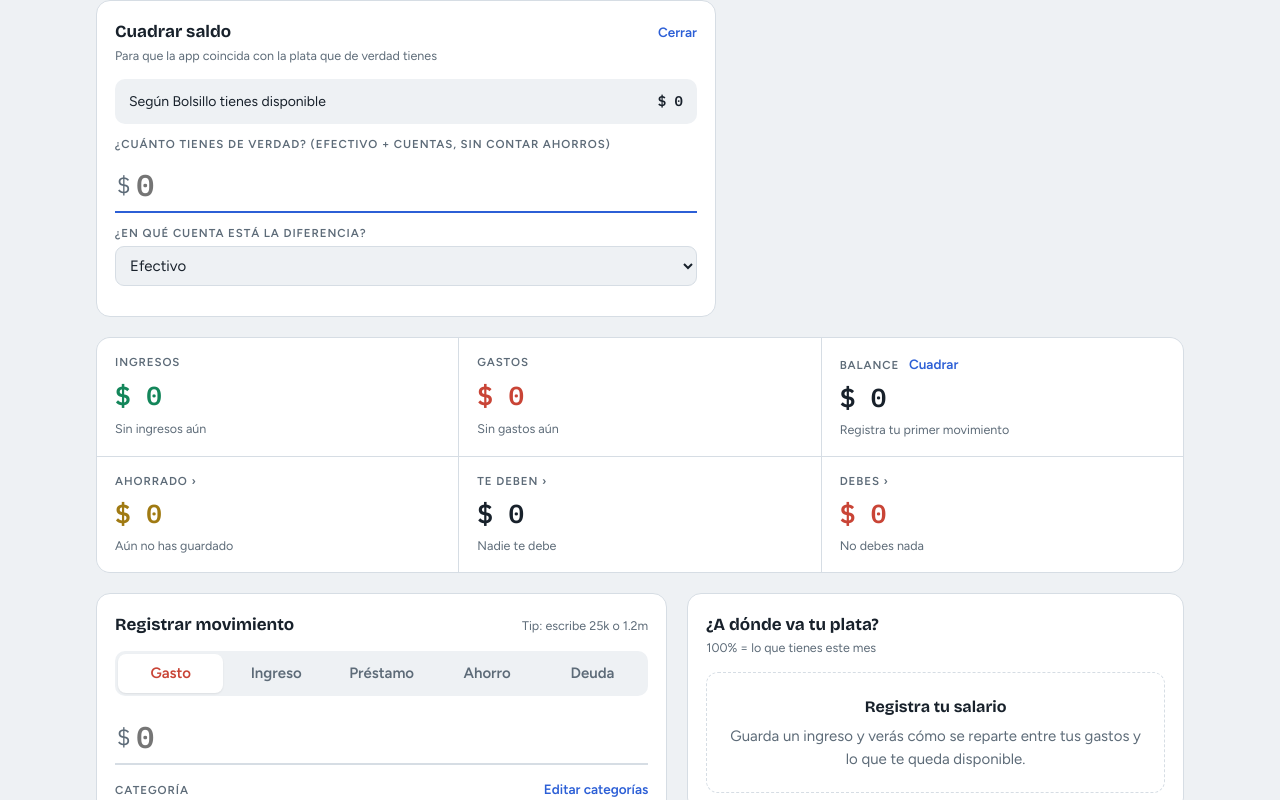
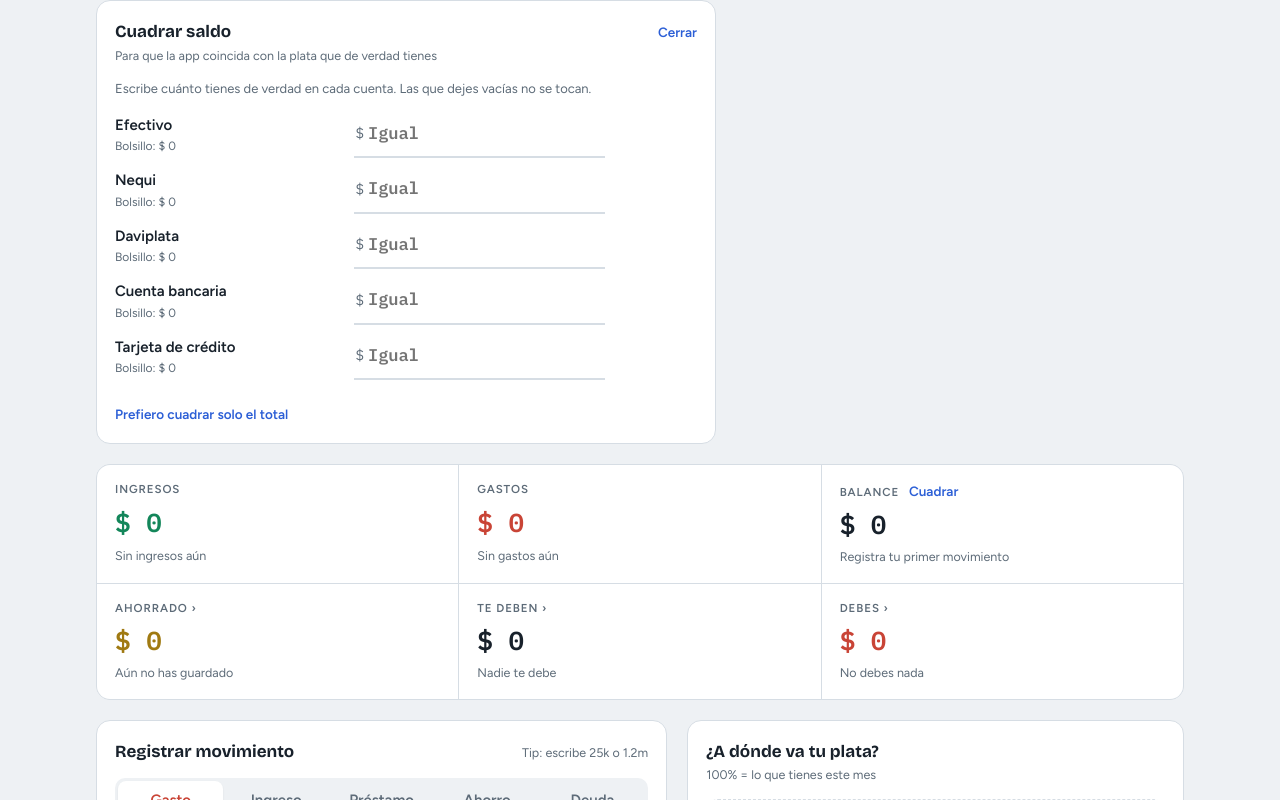
Before and after one commit to Nicolah22/Bolsillo, a website: page src/bolsillo.html in a window 1280 px wide. Both pictures are taken after a click on the button "Cuadrar". Shown: the part 92-892 px from the top of the page. Drawn offline with nearby package versions, Linux system fonts and the light colour scheme.

Commit message:
Cuadrar saldo cuenta por cuenta
Co-Authored-By: Claude Opus 5.5 <noreply@anthropic.com>
Claude-Session: https://claude.ai/code/session_018qFYXbFVZtrYp1qjnRNGz1

```diff
--- a/src/bolsillo.html
+++ b/src/bolsillo.html
@@ -388,6 +388,11 @@ svg text{fill:var(--muted);font-family:var(--body);font-size:11px}
 
 .note{font-size:12.5px;color:var(--muted);text-align:center}
 .toast{position:fixed;left:50%;bottom:calc(20px + env(safe-area-inset-bottom,0px));transform:translateX(-50%);background:var(--ink);color:var(--bg);padding:10px 16px;border-radius:10px;font-weight:500;font-size:14px;z-index:20}
+.cqctas{display:grid;gap:8px}
+.cqcta{display:grid;grid-template-columns:minmax(0,1fr) minmax(0,1.1fr) 82px;gap:10px;align-items:center}
+.cqcta>div{display:grid;gap:1px;min-width:0}.cqcta small{color:var(--muted);font-size:12px}
+.cqcta .amount{margin:0;gap:4px}.cqcta .amount span{font-size:14px}.cqcta .amount input{min-width:0;font-size:17px;padding:6px 0}
+.cqcta em{font-style:normal;font-size:13px;font-weight:600;text-align:right;font-family:var(--mono,inherit)}
 .toast.alerta{background:var(--out);color:#fff;max-width:calc(100vw - 32px)}
 
 .summary{grid-template-columns:repeat(3,minmax(0,1fr))!important}
@@ -2013,15 +2018,55 @@ $("bkFile").onchange=()=>{
 const AJ_G="Gastos sin registrar", AJ_I="Ajuste a favor";
 $("cuadBtn").onclick=()=>{const c=$("cuadrar");c.hidden=!c.hidden;if(!c.hidden){renderCuadrar();c.scrollIntoView({behavior:"smooth",block:"start"});setTimeout(()=>$("cuadReal")?.focus(),300)}};
 $("cuadCerrar").onclick=()=>{$("cuadrar").hidden=true};
+let cuadModo="cuentas",cuadVals={};
 function renderCuadrar(){
   const B=$("cuadBody");if(!B||$("cuadrar").hidden)return;
   const actual=mesKey(cur)===mesKey(new Date());
   if(!actual){B.innerHTML=`<p class="mini" style="margin:0">El saldo se cuadra con el mes actual. </p>`;const b=document.createElement("button");b.type="button";b.className="linkbtn";b.textContent="Ir al mes actual";b.onclick=()=>{cur=new Date();cur.setDate(1);pagina=PAGE;render()};B.firstChild.append(b);return}
+  if(cuadModo==="total")return renderCuadrarTotal(B);
+  /* Cuenta por cuenta: escribes lo que tienes de verdad en cada una y se ajusta solo lo que no cuadra */
+  const S=saldoCuentas(),L=listaCuentas();
+  B.innerHTML=`<p class="mini" style="margin:0">Escribe cuánto tienes de verdad en cada cuenta. Las que dejes vacías no se tocan.</p><div class="cqctas"></div><div id="cqRes"></div>
+    <button type="button" class="linkbtn" style="justify-self:start">Prefiero cuadrar solo el total</button>`;
+  B.lastElementChild.onclick=()=>{cuadModo="total";renderCuadrar()};
+  const W=B.querySelector(".cqctas");
+  L.forEach(c=>{const r=document.createElement("div");r.className="cqcta";
+    r.innerHTML=`<div><b></b><small></small></div><label class="amount"><span>$</span><input inputmode="decimal" placeholder="Igual"></label><em></em>`;
+    r.querySelector("b").textContent=c;r.querySelector("small").textContent="Bolsillo: "+fmt.format(S[c]||0);
+    const i=r.querySelector("input");i.value=cuadVals[c]||"";i.dataset.c=c;
+    i.oninput=()=>{cuadVals[c]=i.value;upd()};
+    i.onblur=()=>{const v=parseMonto(i.value);if(i.value.trim()&&v>=0){i.value=v.toLocaleString("es-CO");cuadVals[c]=i.value}};
+    i.onkeydown=e=>{if(e.key==="Enter"){e.preventDefault();const ins=[...W.querySelectorAll("input")],k=ins.indexOf(i);if(ins[k+1])ins[k+1].focus();else i.blur()}};
+    W.append(r)});
+  const difs=()=>L.map(c=>{const t=(cuadVals[c]||"").trim();if(!t)return null;const v=parseMonto(t);if(!(v>=0))return null;const d=v-(S[c]||0);return d?{c,d}:null}).filter(Boolean);
+  function upd(){
+    W.querySelectorAll(".cqcta").forEach(r=>{const c=r.querySelector("input").dataset.c,t=(cuadVals[c]||"").trim(),v=parseMonto(t),e=r.querySelector("em");
+      if(!t||!(v>=0)){e.textContent="";return}const d=v-(S[c]||0);
+      e.textContent=d===0?"✓":(d<0?"−":"+")+fmt.format(Math.abs(d));e.style.color=d===0?"var(--muted)":d<0?"var(--out)":"var(--in)"});
+    const R=$("cqRes");R.innerHTML="";const D=difs();if(!D.length)return;
+    const neto=D.reduce((a,x)=>a+x.d,0);
+    const box=document.createElement("div");box.style.display="grid";box.style.gap="10px";
+    box.innerHTML=`<div class="cq"><span></span><b></b><span class="tot">Tu disponible quedará en</span><b class="tot"></b></div><div class="actions"><button type="button" class="btn">Cuadrar ${D.length===1?"1 cuenta":D.length+" cuentas"}</button></div>`;
+    box.querySelector(".cq span").textContent=neto<0?`En total faltan (se anota como "${AJ_G}")`:neto>0?`En total sobran (se anota como "${AJ_I}")`:"Las diferencias se compensan entre sí";
+    const bb=box.querySelectorAll(".cq b");bb[0].textContent=(neto<0?"−":neto>0?"+":"")+fmt.format(Math.abs(neto));bb[0].style.color=neto<0?"var(--out)":neto>0?"var(--in)":"";bb[1].textContent=fmt.format(lastDisp+neto);
+    box.querySelector(".btn").onclick=async()=>{
+      const ids=[];
+      try{for(const {c,d} of D){const m=d<0?{tipo:"gasto",monto:-d,cat:AJ_G,medio:c,fecha:hoy(),nota:"",ajuste:true,creado:new Date().toISOString()}
+                 :{tipo:"ingreso",monto:d,cat:AJ_I,medio:c,fecha:hoy(),nota:"",ajuste:true,sobrante:true,creado:new Date().toISOString()};
+          const id="aj"+uid();await store.save(m,id);ids.push(id)}
+        cuadVals={};$("cuadrar").hidden=true;
+        toast(`${ids.length===1?"Cuenta cuadrada":ids.length+" cuentas cuadradas"} · ${neto<0?"−":neto>0?"+":""}${fmt.format(Math.abs(neto))}`,{label:"Deshacer",fn:async()=>{try{for(const id of ids)await store.remove(id)}catch{toast("No se pudo deshacer")}}})}
+      catch{toast("No se pudo guardar todo. Revisa tus cuentas.")}};
+    R.append(box)}
+  upd();
+}
+function renderCuadrarTotal(B){
   const prevVal=$("cuadReal")?.value||"";
   B.innerHTML=`<div class="cq"><span>Según Bolsillo tienes disponible</span><b id="cqApp"></b></div>
     <label class="field"><span class="label">¿Cuánto tienes de verdad? (efectivo + cuentas, sin contar ahorros)</span><label class="amount"><span>$</span><input id="cuadReal" inputmode="decimal" placeholder="0"></label></label>
     <label class="field" id="cqCtaF"><span class="label">¿En qué cuenta está la diferencia?</span><select id="cqCta" class="origsel"></select></label>
-    <div id="cqRes"></div>`;
+    <div id="cqRes"></div><button type="button" class="linkbtn" id="cqPorCta" style="justify-self:start">Cuadrar cuenta por cuenta</button>`;
+  $("cqPorCta").onclick=()=>{cuadModo="cuentas";renderCuadrar()};
   listaCuentas().forEach(c=>{const o=document.createElement("option");o.textContent=c;$("cqCta").append(o)});
   $("cqApp").textContent=fmt.format(lastDisp);$("cuadReal").value=prevVal;
   const upd=()=>{const R=$("cqRes"),v=parseMonto($("cuadReal").value);R.innerHTML="";
```
